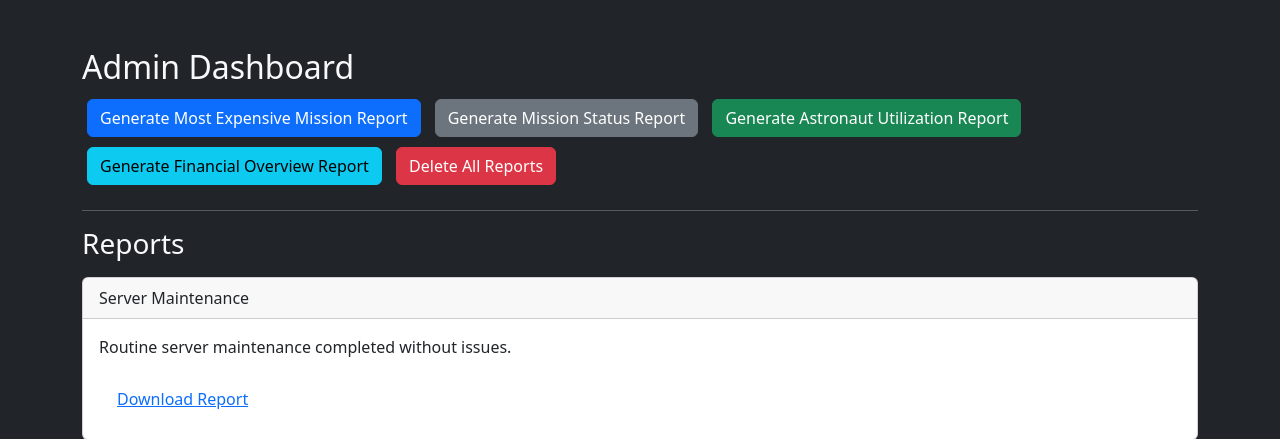
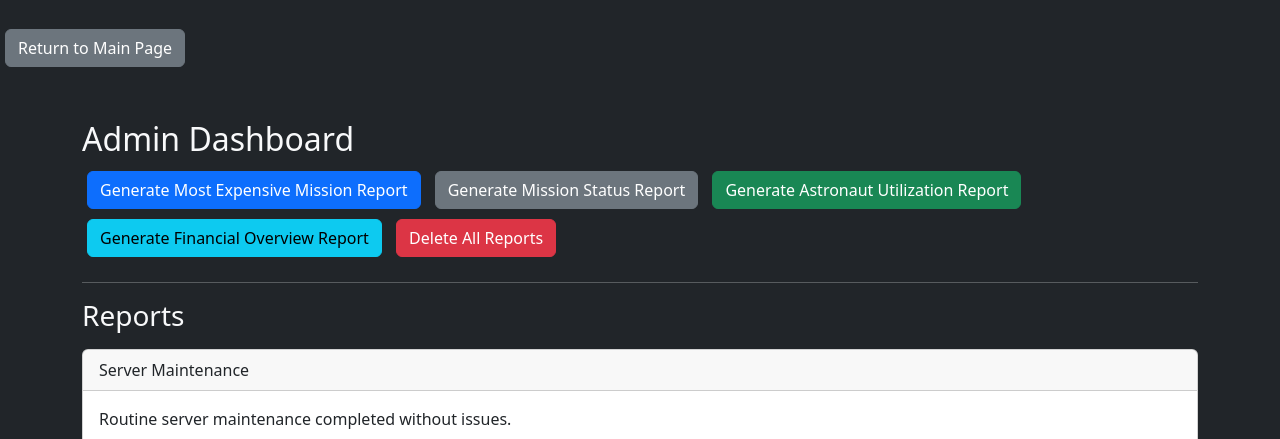
Before and after one commit to ali-tunahan/KASAD-Space-Mission-Planner, a Flask app: page /admin_page in a window 1280 px wide. Shown: the top 439 px of the page. Run offline with Flask 3, Linux system fonts and the light colour scheme; a user stored in the database is signed in; data comes from the database, SQL or seed files in the repository; data that the repository does not hold is empty; some libraries are stand-ins or nearby versions.

Commit message:
admin routing added

```diff
--- a/app/templates/admin_page.html
+++ b/app/templates/admin_page.html
@@ -1,6 +1,9 @@
 {% extends "base.html" %}
 
 {% block content %}
+<div class="mt-4">
+  <a href="/main" class="btn btn-secondary">Return to Main Page</a>
+</div>
 <div class="container mt-5">
     <h2>Admin Dashboard</h2>
     <form method="POST">
--- a/app/templates/master.html
+++ b/app/templates/master.html
@@ -19,6 +19,11 @@
         {% if session.get('accounttype') == 'astronaut'  %}
           <li class="nav-item">
           <a class="nav-link active" aria-current="page" href="/dashboard">Dashboard</a>
+        </li>
+        {% endif %}
+        {% if session.get('isAdmin')  %}
+          <li class="nav-item">
+          <a class="nav-link active" aria-current="page" href="/admin_page">Admin Page</a>
         </li>
         {% endif %}
 
```
